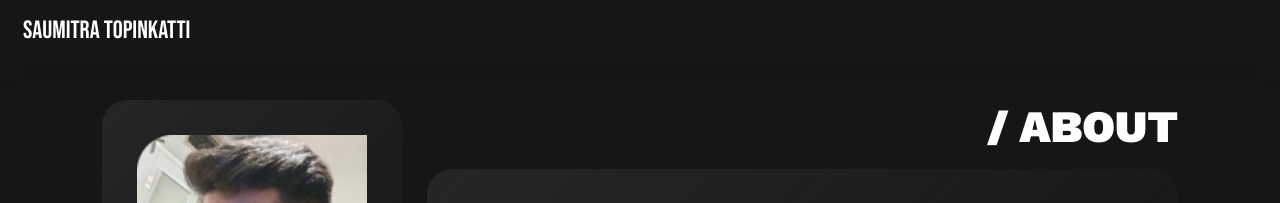
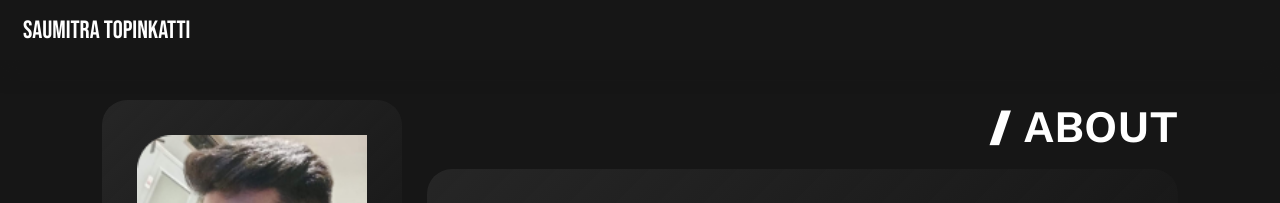
Before and after one commit to SBTopZZZ-LG/react-portfolio, a React (Create React App) app: page /about-me in a window 1280 px wide. Shown: the top 203 px of the page. Built offline with nearby package versions, Linux system fonts and the light colour scheme; some icons are missing.

Commit message:
fix: black title font weight

```diff
--- a/src/Pages/AboutMePage.jsx
+++ b/src/Pages/AboutMePage.jsx
@@ -36,12 +36,12 @@ const AboutMePage = () => {
 				}}>
 					<span style={{
 						fontSize: "45px",
-						fontWeight: "600",
 						marginBottom: "16px",
 						textAlign: "right",
 						width: "100%",
+						fontWeight: "600",
 					}}>
-						<span style={{ fontWeight: "900" }}>/</span> ABOUT
+						<span style={{ fontWeight: "900" }}>/</span><span>ABOUT</span>
 					</span>
 					<div style={{
 						display: "flex",
@@ -79,7 +79,7 @@ const AboutMePage = () => {
 					}}>
 						<span style={{
 							fontSize: "45px",
-							fontWeight: "bold",
+							fontWeight: "600",
 							marginBottom: "16px",
 						}}>
 							<span style={{ fontWeight: "900" }}>/</span> ABOUT
```
